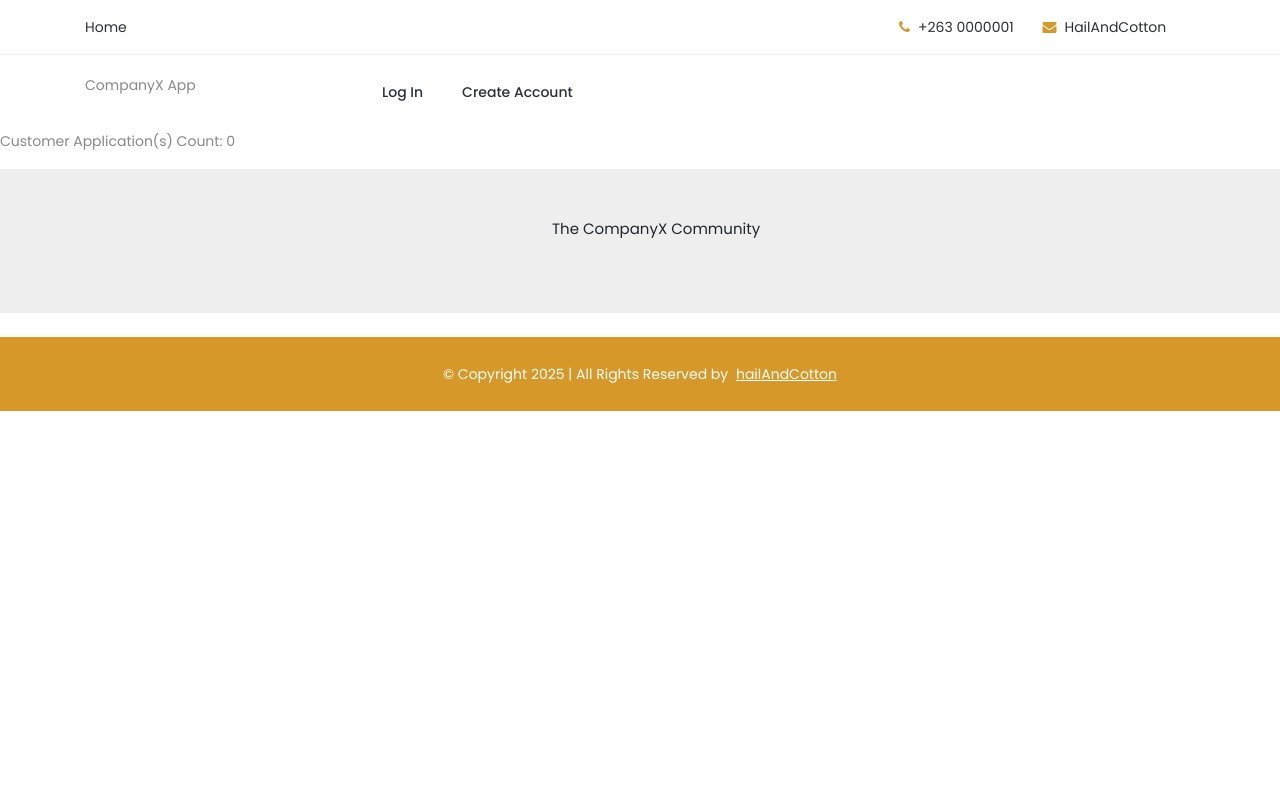
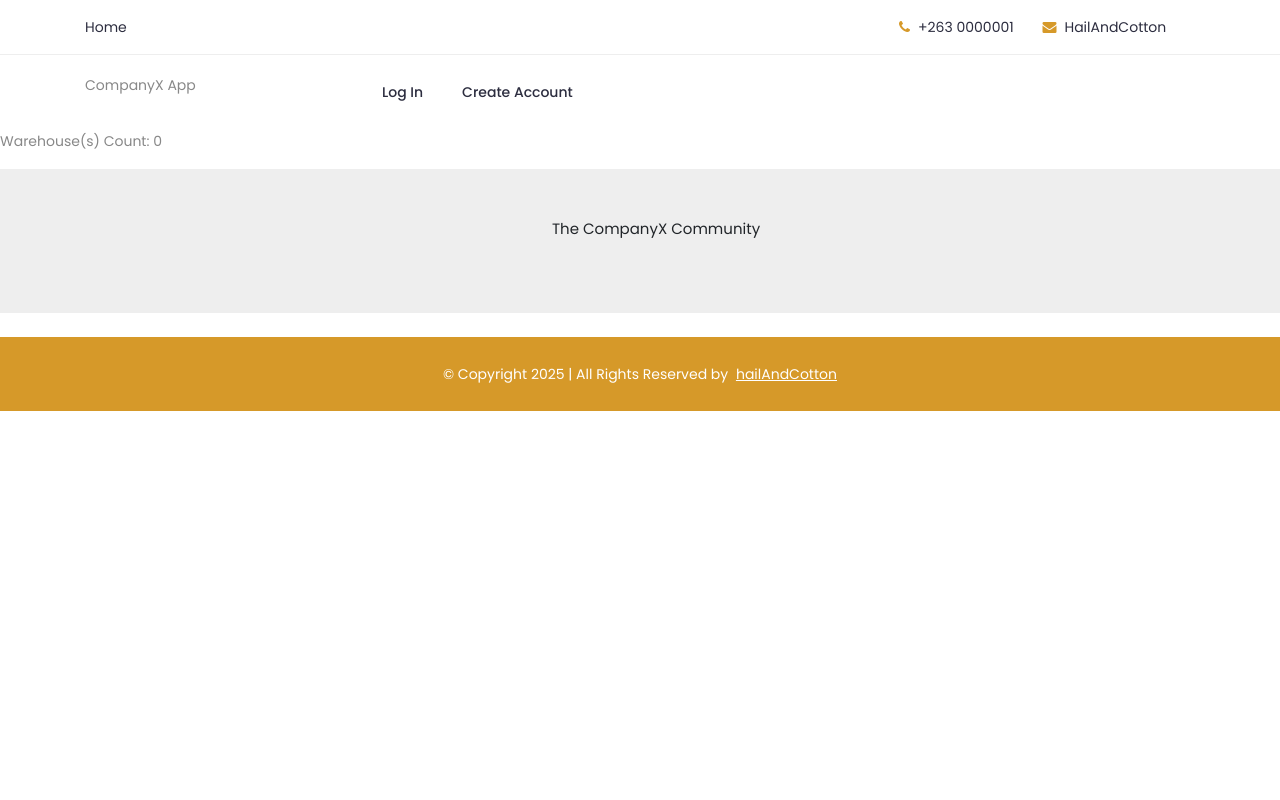
Before and after one commit to glenchiridza/companyX, a Django app: page /packaging/list-warehouse/ in a window 1280 px wide. Run offline with Django 5.2, Linux system fonts and the light colour scheme; data that the repository does not hold is empty; some libraries are stand-ins or nearby versions.

Commit message:
warehouse templating

```diff
--- a/company_x/urls.py
+++ b/company_x/urls.py
@@ -12,7 +12,7 @@ urlpatterns = [
        path('', LandingPageView.as_view(), name='landing_page'),
        path('admin/', admin.site.urls),
        path('users/', include('user.urls', namespace='users')),
-       path('packaging/', include('packaging.urls', namespace='packaging')),
+       path('packaging/', include('packaging.urls', namespace='packaging-service')),
        path('login/', LoginView.as_view(), name='login'),
        path('logout/', LogoutView.as_view(), name='logout'),
        path('reset-password/', PasswordResetView.as_view(), name='reset-password'),
--- a/packaging/templates/packaging/ware_house_create.html
+++ b/packaging/templates/packaging/ware_house_create.html
@@ -10,7 +10,7 @@
 
         <div class="row justify-content-center" data-aos="fade-up" data-aos-delay="150">
             <div class="col-xl-6 col-lg-8">
-                <h5>Customer Creation </h5>
+                <h5>Warehouse Creation </h5>
 
                 <!--            form-->
                 <form method="post" class="mt-3">
--- a/packaging/templates/packaging/ware_house_list.html
+++ b/packaging/templates/packaging/ware_house_list.html
@@ -3,30 +3,24 @@
 {%  block content %}
 
 
-    Customer Application(s) Count: {{ customers.count }}
+    Warehouse(s) Count: {{ warehouses.count }}
     <ol>
-        {% for customer in customers %}
+        {% for warehouse in warehouses %}
 
             {% if not customer.is_declined %}
                 <li>
-                    <a href="{% url 'customer-service:customer_detail' customer.pk %}">{{ customer }}</a>
-                </li>
+                    <a href="{% url 'packaging-service:warehouse_detail' customer.pk %}">{{ warehouse }}</a>
 
-            {% else %}
-                <h1>From Operations Department: </h1>
-                <h5>following document(s) have been declined due to incompleteness</h5>
-                <p>Checkout form and update accordingly</p>
-                <li>
-                    <a href="{% url 'customer-service:customer_update' customer.pk %}">update Record: {{ customer }}</a>
+                    <a href="{% url 'packaging-service:warehouse_update' customer.pk %}">update Record: {{ warehouse }}</a>
                 </li>
             {% endif %}
         {%  endfor %}
     </ol>
 
 
-    {% if customers.count == 3 %}
+    {% if warehouse.count == 3 %}
         <hr/>
-        <a href="{% url 'customer-service:submit_documents' %}">Submit Documents to Branch Manager</a>
+<p class="text-danger">ware house is now full</p>
     {%  endif %}
 
 
--- a/packaging/templates/packaging/ware_house_update.html
+++ b/packaging/templates/packaging/ware_house_update.html
@@ -10,7 +10,7 @@
 
         <div class="row justify-content-center" data-aos="fade-up" data-aos-delay="150">
             <div class="col-xl-6 col-lg-8">
-                <h5>Update Record for :: {{customer}}  </h5>
+                <h5>Update Record for :: {{warehouse}}  </h5>
 
                 <!--            form-->
                 <form method="post" class="mt-3">
--- a/packaging/views/warehouse_view.py
+++ b/packaging/views/warehouse_view.py
@@ -9,7 +9,7 @@ from packaging.forms import WareHouseForm
 
 class WareHouseListView(generic.ListView):
     template_name = 'packaging/ware_house_list.html'
-    context_object_name = 'customers'
+    context_object_name = 'warehouses'
 
     def get_queryset(self):
         warehouse = Warehouse.objects.all()
@@ -18,7 +18,7 @@ class WareHouseListView(generic.ListView):
 
 class WareHouseDetailView(generic.DetailView):
     template_name = 'packaging/ware_house_detail.html'
-    context_object_name = 'customer'
+    context_object_name = 'warehouse'
 
     def get_queryset(self):
         return Warehouse.objects.filter(pk=self.kwargs['pk'])
@@ -29,7 +29,7 @@ class WareHouseCreateView(generic.CreateView):
     form_class = WareHouseForm
 
     def get_success_url(self):
-        return reverse('customer-service:customer_list')
+        return reverse('packaging-service:warehouse_list')
 
 
 class WareHouseUpdateView(generic.UpdateView):
@@ -41,4 +41,4 @@ class WareHouseUpdateView(generic.UpdateView):
         return Warehouse.objects.filter(pk=self.kwargs['pk'])
 
     def get_success_url(self):
-        return reverse('customer-service:customer_list')
+        return reverse('packaging-service:warehouse_list')
```
Also changed, not shown: packaging/templates/packaging/ware_house_detail.html (+3 -10 lines).
